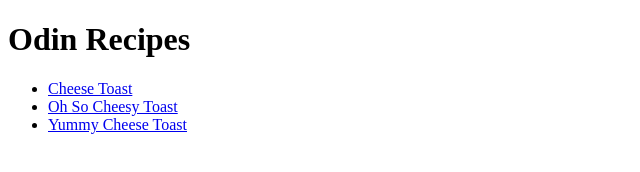
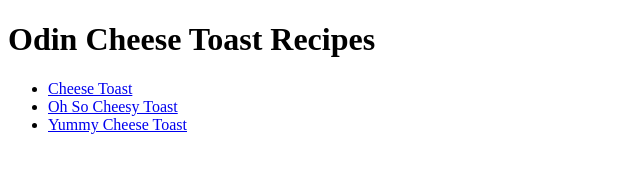
Before and after one commit to stugeria/odin-recipes, a plain HTML site: page index.html in a window 1280 px wide. Shown: the whole page, without its empty margins (0-640 px from the left). Drawn offline with Linux system fonts and the light colour scheme.

Commit message:
Fix recipe names

```diff
--- a/index.html
+++ b/index.html
@@ -6,7 +6,7 @@
     <title>Odin Recipes</title>
 </head>
 <body>
-    <h1>Odin Recipes</h1>
+    <h1>Odin Cheese Toast Recipes</h1>
     <ul>
         <li><a href="recipes/cheese-toast.html">Cheese Toast</a></li>
         <li><a href="recipes/oh-so-cheesy-toast.html">Oh So Cheesy Toast</a></li>
```
